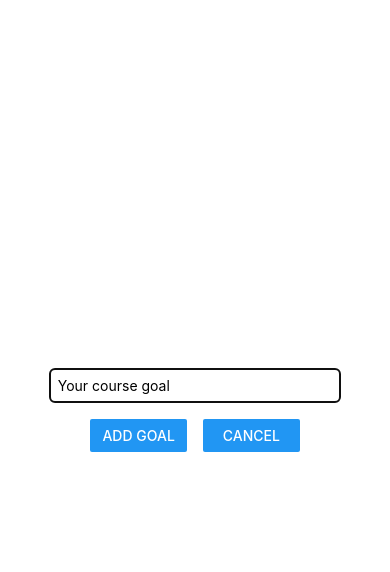
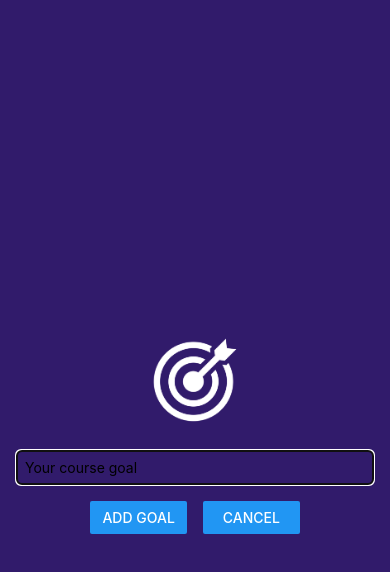
Before and after one commit to Pinetart/React-Native-Max, a React Native app: screen / in a window 390 px wide. Both pictures are taken after a click on the button "ADD NEW GOAL". Shown: the top 572 px of the page. Built offline with nearby package versions, Linux system fonts and the light colour scheme.

Commit message:
Working with Images & Changing Colors

```diff
--- a/components/GoalInput.js
+++ b/components/GoalInput.js
@@ -1,4 +1,11 @@
-import { StyleSheet, View, TextInput, Button, Modal } from "react-native";
+import {
+  StyleSheet,
+  View,
+  TextInput,
+  Button,
+  Modal,
+  Image,
+} from "react-native";
 import { useState } from "react";
 
 const GoalInput = ({ addGoalHandler, endAddGoalHandler, visible }) => {
@@ -11,6 +18,7 @@ const GoalInput = ({ addGoalHandler, endAddGoalHandler, visible }) => {
   return (
     <Modal visible={visible} animationType="fade">
       <View style={styles.inputContainer}>
+        <Image style={styles.image} source={require("../assets/goal.png")} />
         <TextInput
           style={styles.textInput}
           placeholder="Your course goal"
@@ -46,14 +54,13 @@ const styles = StyleSheet.create({
     flexDirection: "column",
     justifyContent: "center",
     alignItems: "center",
-    marginBottom: 24,
-    borderBottomWidth: 1,
-    borderBottomColor: "#cccccc",
+    backgroundColor: "#311b6b",
+    padding: 16,
   },
   textInput: {
     borderWidth: 1,
     borderColor: "#cccccc",
-    width: "75%",
+    width: "100%",
     padding: 8,
     borderRadius: 5,
   },
@@ -66,6 +73,11 @@ const styles = StyleSheet.create({
     width: "50%",
     marginHorizontal: 8,
   },
+  image: {
+    width: 100,
+    height: 100,
+    margin: 20,
+  },
 });
 
 export default GoalInput;
```
Also changed, not shown: assets/goal.png (added).
